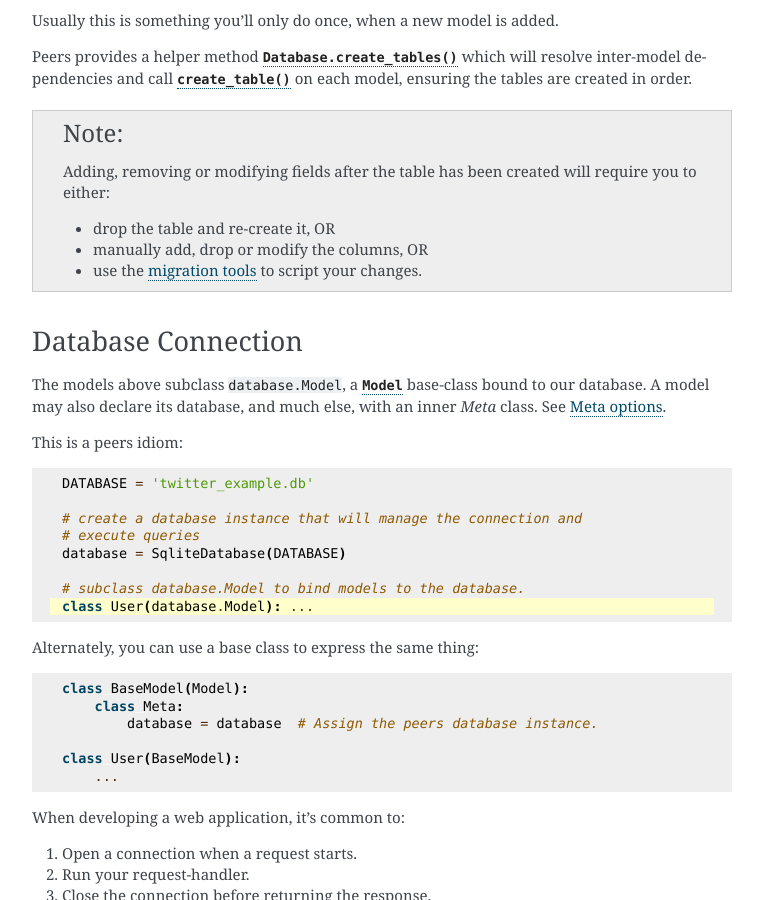
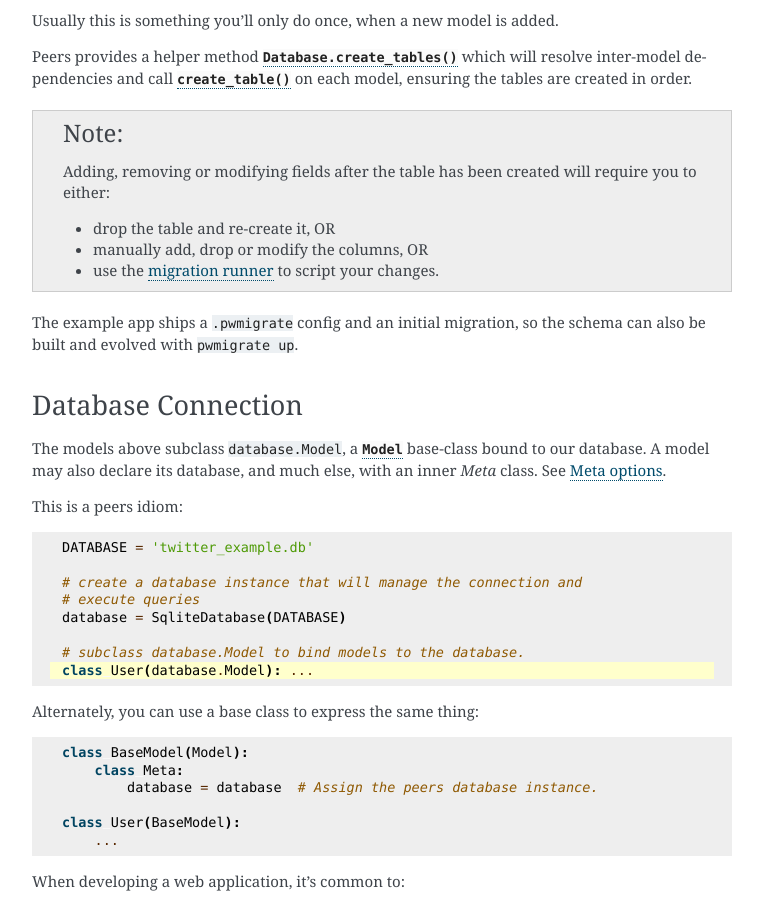
Before and after one commit to Star-DreamDev/myPeers, a Sphinx documentation site: the page built from docs/peers/example.rst, in a window 1280 px wide and 900 px high, scrolled down 2989 px. Shown: the whole window, without its empty margins (378-1141 px from the left). Built offline with Sphinx 7.4.7, drawn with Linux system fonts in a browser that asks for light colours; the version number could not be read and is left out.

Commit message:
Few more cleanups.

```diff
--- a/README.rst
+++ b/README.rst
@@ -12,6 +12,8 @@
 * supports sqlite, mysql, mariadb, postgresql
 * `asyncio support <https://docs.peers-orm.example/en/latest/peers/asyncio.html>`__
   built on the standard async drivers (aiosqlite, asyncpg, aiomysql)
+* `schema migrations <https://docs.peers-orm.example/en/latest/peers/db_tools.html#migration-runner>`__
+  with diff-based generation (``pwmigrate``)
 * tons of extensions
 * use with `flask <https://docs.peers-orm.example/en/latest/peers/framework_integration.html#flask>`__,
   `fastapi <https://docs.peers-orm.example/en/latest/peers/framework_integration.html#fastapi>`__,
--- a/docs/peers/example.rst
+++ b/docs/peers/example.rst
@@ -168,7 +168,11 @@
 
    * drop the table and re-create it, OR
    * manually add, drop or modify the columns, OR
-   * use the :ref:`migration tools <migrate>` to script your changes.
+   * use the :ref:`migration runner <migration-runner>` to script your
+     changes.
+
+The example app ships a ``.pwmigrate`` config and an initial migration, so
+the schema can also be built and evolved with ``pwmigrate up``.
 
 Database Connection
 -------------------
--- a/docs/peers/quickstart.rst
+++ b/docs/peers/quickstart.rst
@@ -57,6 +57,8 @@
 :meth:`~Database.create_tables` generates ``CREATE TABLE`` statements for
 each model. By default ``create_table()`` specifies ``safe=True``, which uses
 ``CREATE TABLE IF NOT EXISTS``, making it safe to call on every startup.
+
+Alternately, schema changes can be handled using the :ref:`migration runner <migration-runner>`.
 
 Writing Data
 ------------
```
Also changed, not shown: 2 other files.
